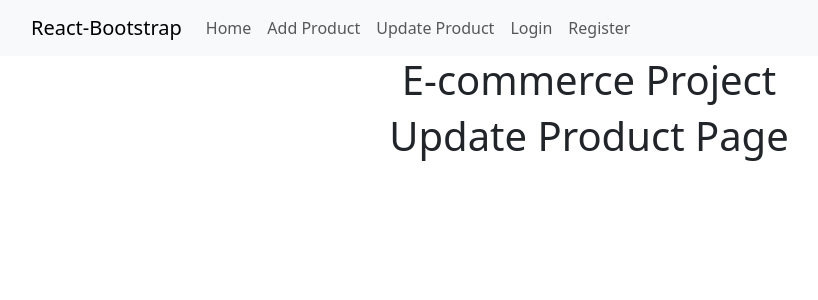
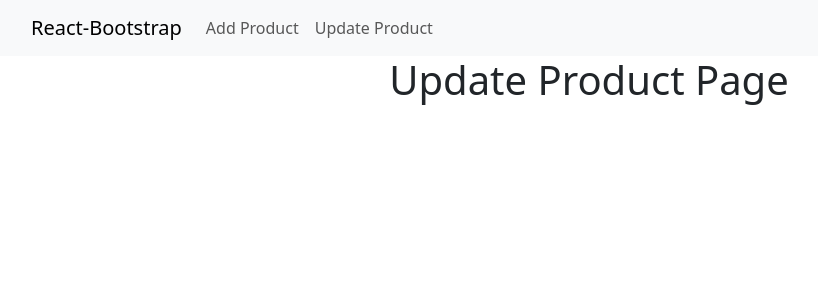
Before and after one commit to Naduladisanayaka494/Ecommerce---React, a React (Create React App) app: page /update in a window 1280 px wide. Shown: the top 300 px of the page, without its empty margins (51-869 px from the left). Built offline with nearby package versions, Linux system fonts and the light colour scheme; sample sign-in values are in the browser's storage.

Commit message:
protected the routes in frontend

```diff
--- a/src/AddProduct.js
+++ b/src/AddProduct.js
@@ -1,8 +1,10 @@
+import Header from './Header';
 function AddProduct() {
     return (
-        <div>
+        <><Header />
+            <div>
             <h1>Add Product Page</h1>
-        </div>
+        </div></>
     )
 }
 
--- a/src/App.js
+++ b/src/App.js
@@ -6,22 +6,22 @@ import Login from './Login';
 import Register from './Register';
 import UpdateProduct from './UpdateProduct';
 import AddProduct from './AddProduct';
+import Protected from './protected';
 
 function App() {
   return (
     <div className="App">
       <BrowserRouter>
-        <Header />
-        <h1>E-commerce Project</h1>
+        {/* <Header /> */}
         <Routes>
           <Route path="/login" element={<Login />} />
           <Route path="/register" element={<Register />} />
-          <Route path="/update" element={<UpdateProduct />} />
-          <Route path="/add" element={<AddProduct />} />
+          <Route path="/update" element={<Protected><UpdateProduct /></Protected>} />
+          <Route path="/add" element={<Protected><AddProduct /></Protected>} />
         </Routes>
       </BrowserRouter>
     </div>
   );
 }
 
-export default App
+export default App;
--- a/src/Header.js
+++ b/src/Header.js
@@ -11,11 +11,20 @@ function Header() {
         <Navbar.Toggle aria-controls="basic-navbar-nav" />
         <Navbar.Collapse id="basic-navbar-nav">
           <Nav className="me-auto">
-            <Nav.Link href="#home">Home</Nav.Link>
+            {
+              localStorage.getItem('user-info') ?
+                <>
             <Nav.Link href="/add">Add Product</Nav.Link>
             <Nav.Link href="/update">Update Product</Nav.Link>
+                </>
+                :
+                <>
             <Nav.Link href="/login">Login</Nav.Link>
             <Nav.Link href="/register">Register</Nav.Link>
+                </>
+            }
+
+
             {/* <NavDropdown title="Dropdown" id="basic-nav-dropdown">
               <NavDropdown.Item href="#action/3.1">Action</NavDropdown.Item>
               <NavDropdown.Item href="#action/3.2">
--- a/src/Login.js
+++ b/src/Login.js
@@ -1,8 +1,19 @@
+import Header from './Header';
+import React, { useState ,useEffect} from "react"
+import { useNavigate } from 'react-router-dom';
 function Login() {
+    useEffect(() => {
+        if (localStorage.getItem('user-info'))
+        {
+            navigate("/add")
+        }
+    },[])
+
+      const navigate = useNavigate();
     return (
-        <div>
+          <><Header /><div>
             <h1>Login Page</h1>
-        </div>
+        </div></>
     )
 }
 
--- a/src/Register.js
+++ b/src/Register.js
@@ -1,11 +1,18 @@
 
-import React, { useState } from "react"
+import React, { useState ,useEffect} from "react"
 import { useNavigate } from 'react-router-dom';
+import Header from './Header';
 function Register() {
+    useEffect(() => {
+        if (localStorage.getItem('user-info'))
+        {
+            navigate("/add")
+        }
+    },[])
     const [name, SetName] = useState("")
     const [password, SetPassword] = useState("")
     const [email, SetEmail] = useState("")
-     const navigate = useNavigate();
+    const navigate = useNavigate();
 
     async function signup() {
         let item={name,password,email}
@@ -23,16 +30,17 @@ function Register() {
         navigate("/add");
     }
     return (
-        <div className="col-sm-6 offset-sm-3">
+        <><Header />
+            <div className="col-sm-6 offset-sm-3">
             <h1>Register Page</h1>
-            <input type="text" value={name} onChange={(e)=>SetName(e.target.value)} className="form-control" placeholder="name"></input>
-            <br/>
-            <input type="password"  value={password} onChange={(e)=>SetPassword(e.target.value)} className="form-control" placeholder="password"></input>
-            <br/>
-            <input type="text"  value={email} onChange={(e)=>SetEmail(e.target.value)} className="form-control" placeholder="email"></input>
+            <input type="text" value={name} onChange={(e) => SetName(e.target.value)} className="form-control" placeholder="name"></input>
             <br />
-            <button onClick={signup}  className="btn btn-primary">Sign Up</button>
-        </div>
+            <input type="password" value={password} onChange={(e) => SetPassword(e.target.value)} className="form-control" placeholder="password"></input>
+            <br />
+            <input type="text" value={email} onChange={(e) => SetEmail(e.target.value)} className="form-control" placeholder="email"></input>
+            <br />
+            <button onClick={signup} className="btn btn-primary">Sign Up</button>
+        </div></>
     )
 }
 
--- a/src/UpdateProduct.js
+++ b/src/UpdateProduct.js
@@ -1,8 +1,10 @@
+import Header from './Header';
 function UpdateProduct() {
     return (
-        <div>
+        <><Header />
+            <div>
             <h1>Update Product Page</h1>
-        </div>
+        </div></>
     )
 }
 
--- /dev/null
+++ b/src/protected.js
@@ -0,0 +1,20 @@
+import React, { useEffect } from "react";
+import { useNavigate } from 'react-router-dom';
+
+function Protected({ children }) {
+    const navigate = useNavigate();
+
+    useEffect(() => {
+        if (!localStorage.getItem('user-info')) {
+            navigate("/register");
+        }
+    }, [navigate]);
+
+    return (
+        <div>
+            {children}
+        </div>
+    );
+}
+
+export default Protected;
```
